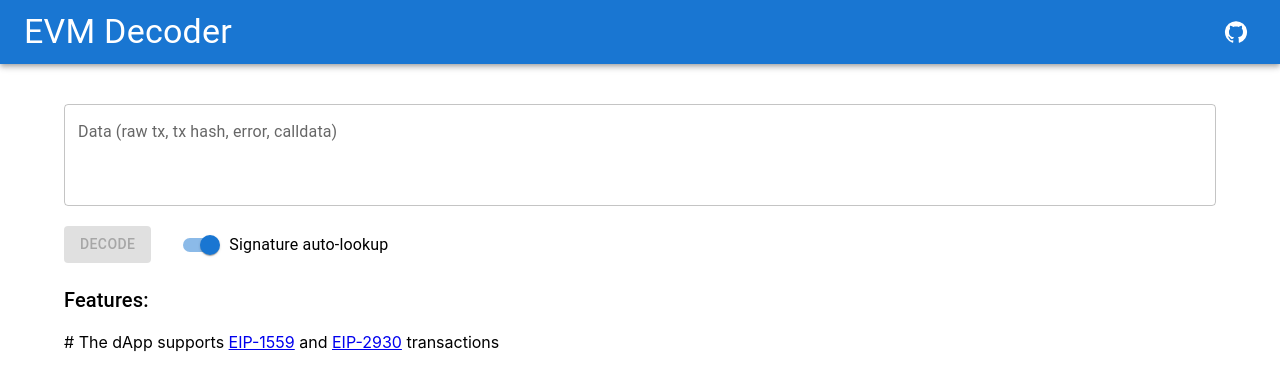
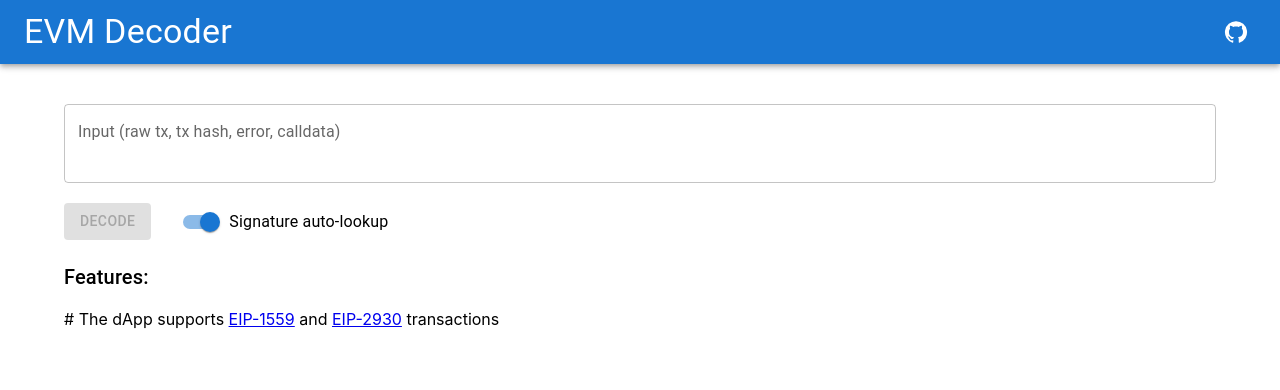
Before and after one commit to aquiladev/evm-decoder, a React (Create React App) app: page /#/ in a window 1280 px wide. Shown: the top 390 px of the page. Built offline with nearby package versions, Linux system fonts and the light colour scheme.

Commit message:
add input query param

```diff
--- a/src/App.tsx
+++ b/src/App.tsx
@@ -22,7 +22,10 @@ function App() {
           <AppBar position="static">
             <Toolbar>
               <div style={{ flex: "auto" }}>
-                <RLink to="/" style={{ color: "white", textDecoration: "none" }}>
+                <RLink
+                  to="/"
+                  style={{ color: "white", textDecoration: "none" }}
+                >
                   <Typography variant="h4" component="span">
                     EVM Decoder
                   </Typography>
--- a/src/components/Decoder.tsx
+++ b/src/components/Decoder.tsx
@@ -1,4 +1,5 @@
-import { useState } from "react";
+import { useMemo, useState } from "react";
+import { useLocation } from "react-router-dom";
 import FormControl from "@mui/material/FormControl";
 import FormControlLabel from "@mui/material/FormControlLabel";
 import Typography from "@mui/material/Typography";
@@ -6,16 +7,24 @@ import TextField from "@mui/material/TextField";
 import Button from "@mui/material/Button";
 import Box from "@mui/material/Box";
 import Switch from "@mui/material/Switch";
+
 import { decode } from "../decoders";
 import { DecoderResult } from "../decoders/types";
 import Output from "./Output";
 
+function useQuery() {
+  const { search } = useLocation();
+  return useMemo(() => new URLSearchParams(search), [search]);
+}
+
 function Decoder() {
+  let query = useQuery();
+
   const [abi, setAbi] = useState(
     '["function transferFrom(address from, address to, uint amount)"]'
   );
   const [autoLookup, setAutoLookup] = useState<boolean>(true);
-  const [data, setData] = useState<string>();
+  const [data, setData] = useState<string>(query.get("input") || "");
   const [result, setResult] = useState<DecoderResult[]>();
 
   const handleChangeData = (event: any) => {
@@ -39,9 +48,9 @@ function Decoder() {
   return (
     <>
       <TextField
-        label="Data (raw tx, tx hash, error, calldata)"
+        label="Input (raw tx, tx hash, error, calldata)"
         multiline
-        rows={3}
+        rows={2}
         value={data}
         onChange={handleChangeData}
         fullWidth
```
